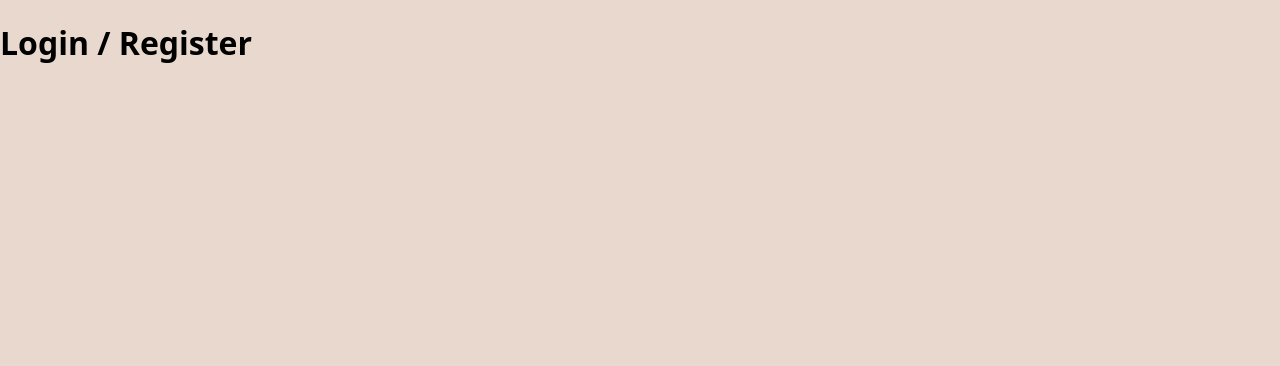
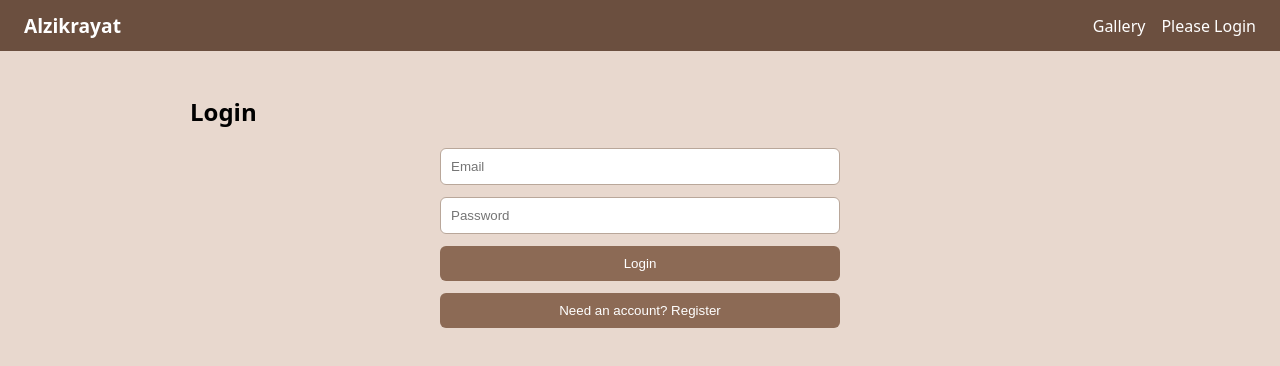
Before and after one commit to Leena099/AlzikrayatMERN, a React (Vite) app in the folder client/: page /login in a window 1280 px wide. Shown: the top 366 px of the page. Built offline with nearby package versions, Linux system fonts and the light colour scheme.

Commit message:
Add Navbar, and login/register page

```diff
--- a/client/src/App.jsx
+++ b/client/src/App.jsx
@@ -1,16 +1,36 @@
+import { useState } from 'react';
 import { Routes, Route } from 'react-router-dom';
+import Navbar from './components/Navbar';
 import Home from './pages/Home';
 import Gallery from './pages/Gallery';
 import PhotoDetail from './pages/PhotoDetail';
 import LoginRegister from './pages/LoginRegister';
 
 export default function App() {
+  const [user, setUser] = useState(() => {
+    const saved = localStorage.getItem('user');
+    return saved ? JSON.parse(saved) : null;
+  });
+
+  const login = (userData) => {
+    setUser(userData);
+    localStorage.setItem('user', JSON.stringify(userData));
+  };
+
+  const logout = () => {
+    setUser(null);
+    localStorage.removeItem('user');
+  };
+
   return (
-    <Routes>
-      <Route path="/" element={<Home />} />
-      <Route path="/gallery" element={<Gallery />} />
-      <Route path="/photos/:id" element={<PhotoDetail />} />
-      <Route path="/login" element={<LoginRegister />} />
-    </Routes>
+    <>
+      <Navbar user={user} onLogout={logout} />
+      <Routes>
+        <Route path="/" element={<Home />} />
+        <Route path="/gallery" element={<Gallery user={user} />} />
+        <Route path="/photos/:id" element={<PhotoDetail user={user} />} />
+        <Route path="/login" element={<LoginRegister onLogin={login} />} />
+      </Routes>
+    </>
   );
 }
--- /dev/null
+++ b/client/src/components/Navbar.jsx
@@ -0,0 +1,20 @@
+import { Link } from 'react-router-dom';
+
+export default function Navbar({ user, onLogout }) {
+  return (
+    <nav className="navbar">
+      <Link to="/" className="brand">Alzikrayat</Link>
+      <div className="nav-links">
+        <Link to="/gallery">Gallery</Link>
+        {user ? (
+          <>
+            <span>Hi {user.firstName}</span>
+            <button className="btn" onClick={onLogout}>Logout</button>
+          </>
+        ) : (
+          <Link to="/login">Please Login</Link>
+        )}
+      </div>
+    </nav>
+  );
+}
--- a/client/src/index.css
+++ b/client/src/index.css
@@ -3,3 +3,63 @@ body {
   font-family: system-ui, sans-serif;
   background: #E8D8CE;
 }
+
+.navbar {
+  display: flex;
+  justify-content: space-between;
+  align-items: center;
+  flex-wrap: wrap;
+  gap: 8px;
+  padding: 12px 24px;
+  background: #6b4f3f;
+  color: #fff;
+}
+
+.navbar a {
+  color: #fff;
+  text-decoration: none;
+}
+
+.brand {
+  font-weight: bold;
+  font-size: 1.2rem;
+}
+
+.nav-links {
+  display: flex;
+  align-items: center;
+  gap: 16px;
+}
+
+.container {
+  max-width: 900px;
+  margin: 0 auto;
+  padding: 24px 16px;
+}
+
+.auth-form {
+  max-width: 400px;
+  margin: 0 auto;
+  display: flex;
+  flex-direction: column;
+  gap: 12px;
+}
+
+.auth-form input {
+  padding: 10px;
+  border: 1px solid #b9a79a;
+  border-radius: 6px;
+}
+
+.btn {
+  padding: 10px 16px;
+  border: none;
+  border-radius: 6px;
+  background: #8c6a55;
+  color: #fff;
+  cursor: pointer;
+}
+
+.error {
+  color: #b00020;
+}
--- a/client/src/pages/LoginRegister.jsx
+++ b/client/src/pages/LoginRegister.jsx
@@ -1,3 +1,58 @@
-export default function Home() {
-  return <h1>Login / Register</h1>;
+import { useState } from 'react';
+import { useNavigate } from 'react-router-dom';
+
+export default function LoginRegister({ onLogin }) {
+  const [isRegister, setIsRegister] = useState(false);
+  const [form, setForm] = useState({ firstName: '', lastName: '', email: '', password: '' });
+  const [error, setError] = useState('');
+  const [loading, setLoading] = useState(false);
+  const navigate = useNavigate();
+
+  const handleChange = (e) => setForm({ ...form, [e.target.name]: e.target.value });
+
+  const handleSubmit = async (e) => {
+    e.preventDefault();
+    setError('');
+    setLoading(true);
+    try {
+      const url = isRegister ? '/api/auth/register' : '/api/auth/login';
+      const body = isRegister ? form : { email: form.email, password: form.password };
+      const res = await fetch(url, {
+        method: 'POST',
+        headers: { 'Content-Type': 'application/json' },
+        body: JSON.stringify(body)
+      });
+      const data = await res.json();
+      if (!res.ok) throw new Error(data.message);
+      onLogin(data);
+      navigate('/gallery');
+    } catch (err) {
+      setError(err.message);
+    } finally {
+      setLoading(false);
+    }
+  };
+
+  return (
+    <div className="container">
+      <h2>{isRegister ? 'Register' : 'Login'}</h2>
+      <form className="auth-form" onSubmit={handleSubmit}>
+        {isRegister && (
+          <>
+            <input name="firstName" placeholder="First name" value={form.firstName} onChange={handleChange} />
+            <input name="lastName" placeholder="Last name" value={form.lastName} onChange={handleChange} />
+          </>
+        )}
+        <input name="email" type="email" placeholder="Email" value={form.email} onChange={handleChange} />
+        <input name="password" type="password" placeholder="Password" value={form.password} onChange={handleChange} />
+        {error && <p className="error">{error}</p>}
+        <button className="btn" disabled={loading}>
+          {loading ? 'Please wait...' : isRegister ? 'Register' : 'Login'}
+        </button>
+        <button type="button" className="btn" onClick={() => setIsRegister(!isRegister)}>
+          {isRegister ? 'Have an account? Login' : 'Need an account? Register'}
+        </button>
+      </form>
+    </div>
+  );
 }
```
